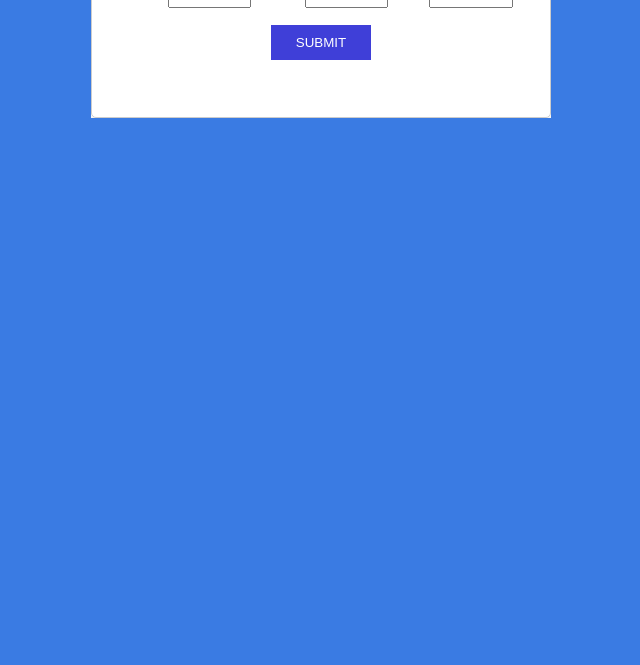
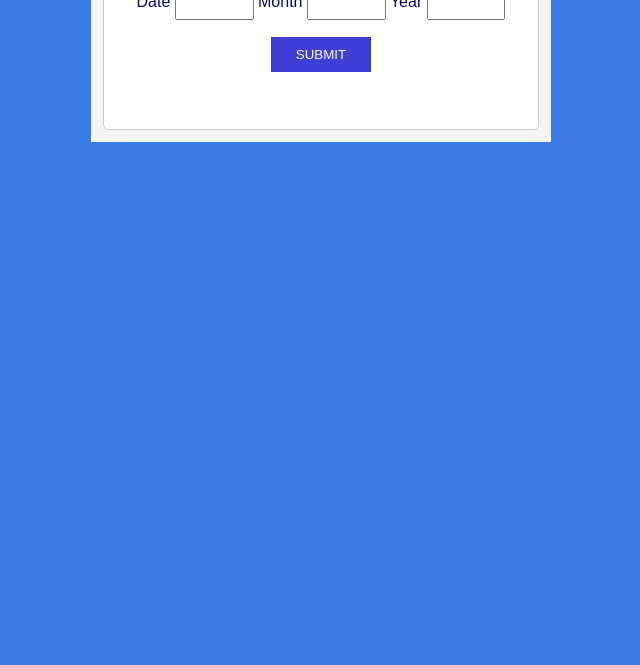
Before and after one commit to vpendo/Javascript_class2, a plain HTML site: page CALCULATOR/index.html in a window 1280 px wide. Shown: the part 135-800 px from the top of the page, without its empty margins (319-959 px from the left). Drawn offline with Linux system fonts and the light colour scheme.

Commit message:
javascript

```diff
--- a/CALCULATOR/style.css
+++ b/CALCULATOR/style.css
@@ -14,7 +14,8 @@ body {
 
 }
 .form{
-   width: 460px;
+    width: 460px;
+    padding: 12px;
     margin:  50px auto;
     background: whitesmoke;
     border-radius: 0px;
@@ -28,8 +29,10 @@ body {
     padding: 20px;
     border: 1px solid #ccc;
     border-radius: 5px;
+
     color:rgb(10, 10, 94);
     background: white;
+    m
 
 
 }
```
